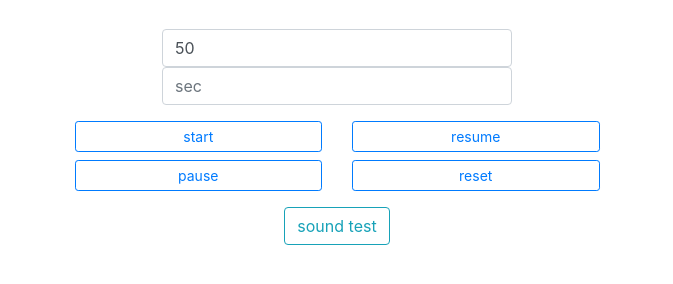
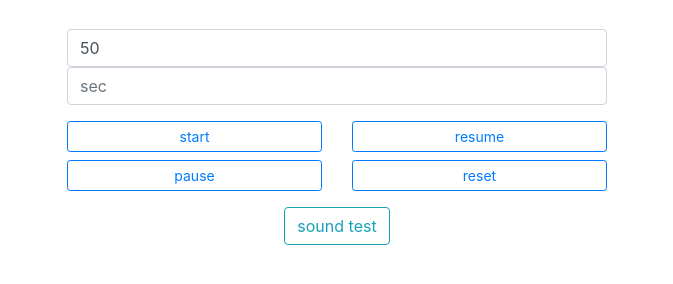
Before and after one commit to Satkaaktas/magicTimer, a plain HTML site: page index.html in a window 1280 px wide. Shown: the part 206-490 px from the top of the page, without its empty margins (303-976 px from the left). Drawn offline with nearby package versions, Linux system fonts and the light colour scheme.

Commit message:
changed color and btn group look2

```diff
--- a/index.html
+++ b/index.html
@@ -35,14 +35,14 @@
         <div class="container">
 
                 <div class="row form-group">
-                        <div class="col-sm-4 mx-auto text-center">
+                        <div class="col-sm-6 mx-auto text-center">
                                 <input id="minInput" type="number" class="form-control" placeholder="min" value=50>
                                 <input id="secInput" type="number" class="form-control" placeholder="sec">
 
                         </div>
                 </div>
 
-                <div class="row form-group mx-auto">
+                <div class="row form-group">
                         <div class="col-sm-3 mx-auto" id="bgleft">
                                 <button id="startButton" type="button" class="btn btn-outline-primary btn-sm btn-block">start</button>
                                 <button id="pauseButton" type="button" class="btn btn-outline-primary btn-sm btn-block">pause</button>
```
